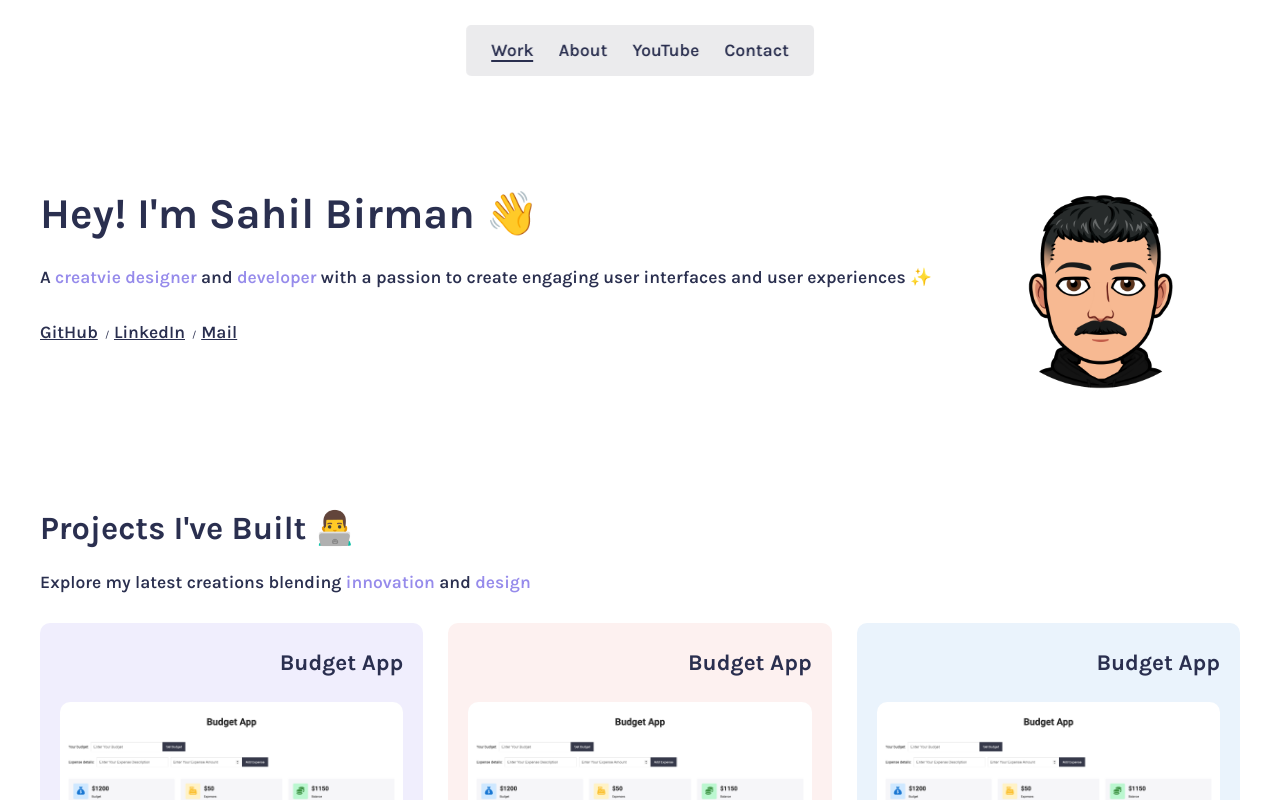
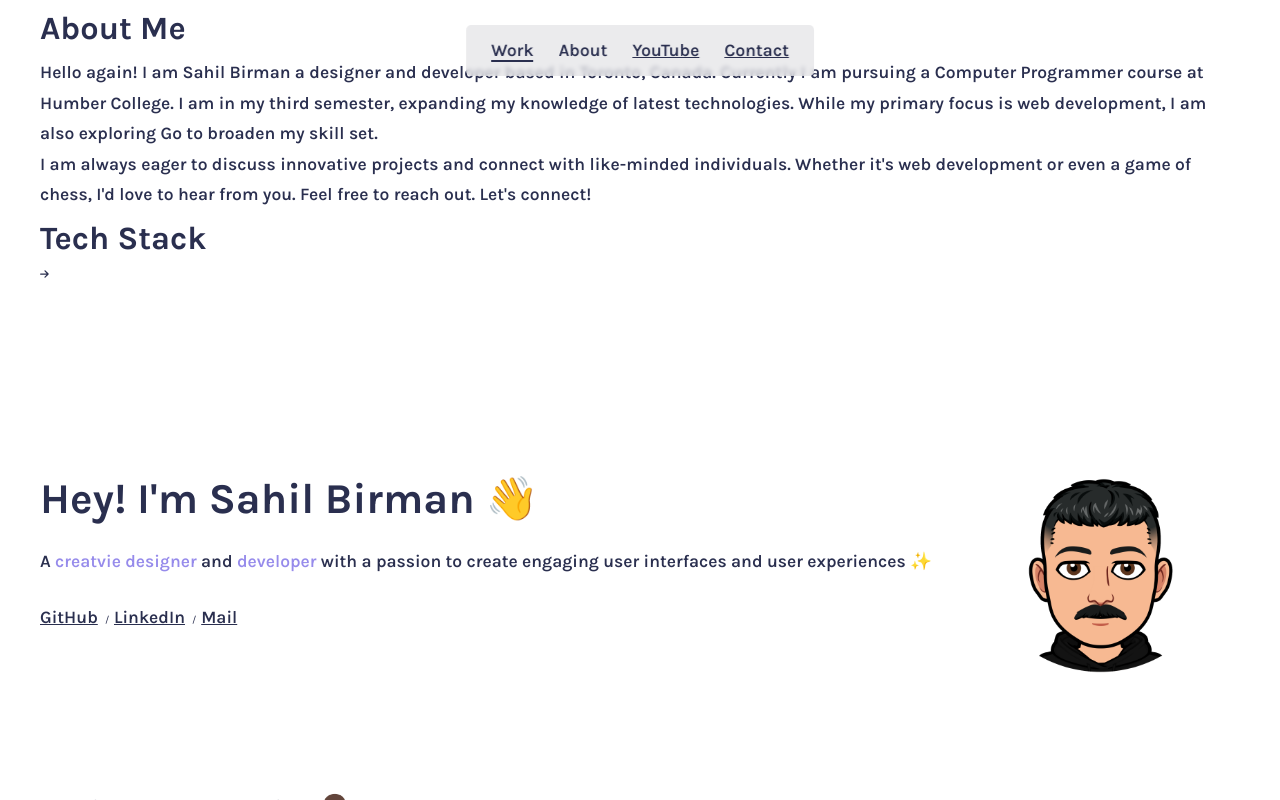
Before and after one commit to birmansahil/birmansahil.github.io, a React (Create React App) app: page / in a window 1280 px wide. Shown: the top 800 px of the page. Built offline with nearby package versions, Linux system fonts and the light colour scheme.

Commit message:
added about me context

```diff
--- a/src/App.js
+++ b/src/App.js
@@ -3,12 +3,14 @@ import Intro from './components/Intro';
 import Projects from './components/Projects';
 import Collab from './components/Collab';
 import Footer from './components/Footer';
+import About from './components/About';
 import './App.css';
 
 function App() {
   return (
     <div className='App'>
       <Navbar />
+      <About />
       <Intro />
       <Projects />
       <Collab />
--- a/src/components/About.js
+++ b/src/components/About.js
@@ -1,13 +1,19 @@
 import React from "react";
+import { FontAwesomeIcon } from '@fortawesome/react-fontawesome';
+import { faArrowRight } from '@fortawesome/free-solid-svg-icons';
 
 const About = () => {
     return(
         <div className="about-section">
-            <h2>I'm Sahil Birman</h2>
-            <p>Hello again!</p>
+            <h2>About Me</h2>
+            <p>Hello again! I am Sahil Birman a designer and developer based in Toronto, Canada. Currently I am pursuing a Computer Programmer course at Humber College. I am in my third semester, expanding my knowledge of latest technologies. While my primary focus is web development, I am also exploring Go to broaden my skill set.</p>
+            <p>I am always eager to discuss innovative projects and connect with like-minded individuals. Whether it's web development or even a game of chess, I'd love to hear from you. Feel free to reach out. Let's connect!</p>
 
             <div>
                 <h2>Tech Stack</h2>
+                <div>
+                <FontAwesomeIcon icon={faArrowRight} />
+                </div>
             </div>
         </div>
     );
--- a/src/components/Navbar.js
+++ b/src/components/Navbar.js
@@ -1,6 +1,4 @@
 import React from "react";
-import { FontAwesomeIcon } from '@fortawesome/react-fontawesome';
-import { faSun } from '@fortawesome/free-solid-svg-icons';
 import './Navbar.css';
 
 const Navbar = () => {
@@ -10,8 +8,8 @@ const Navbar = () => {
             <ul className="nav-list">
                 <li><a className="nav-list-link active">Work</a></li>
                 <li><a className="nav-list-link">About</a></li>
-                <li><a className="nav-list-link">YouTube</a></li>
-                <li><a className="nav-list-link">Contact</a></li>
+                <li><a className="nav-list-link" href="https://www.youtube.com/@birmansahil">YouTube</a></li>
+                <li><a className="nav-list-link" href="mailto:contact.birmansahil@gmail.com">Contact</a></li>
             </ul>
 
         </nav>
```
